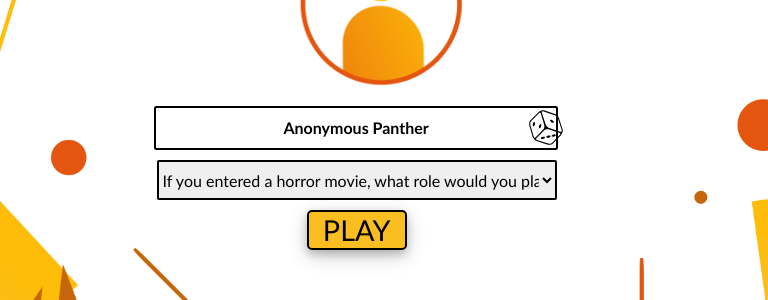
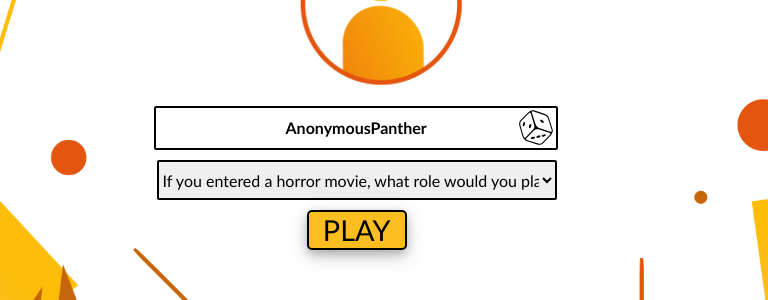
Before and after one commit to Zara721/Buzzscript, a PHP site: page / in a window 768 px wide. Shown: the part 322-622 px from the top of the page. Run offline with PHP 8.4, Linux system fonts and the light colour scheme.

Commit message:
fixed username

```diff
--- a/css/homepage.css
+++ b/css/homepage.css
@@ -231,7 +231,7 @@ and (max-width: 768px) {
     }
 
     #die {
-        left: 162px;
+        left: 152px;
         bottom: 165px;
     }
 
--- a/js/main.js
+++ b/js/main.js
@@ -31,7 +31,7 @@ document.addEventListener("DOMContentLoaded", () => {
     const username = document.getElementById("username")
 
     let randNum = Math.floor(Math.random() * anon_usernames.length);
-    username.textContent = `Anonymous ${anon_usernames[randNum]}`
+    username.textContent = `Anonymous${anon_usernames[randNum]}`
   }
 
 
```
